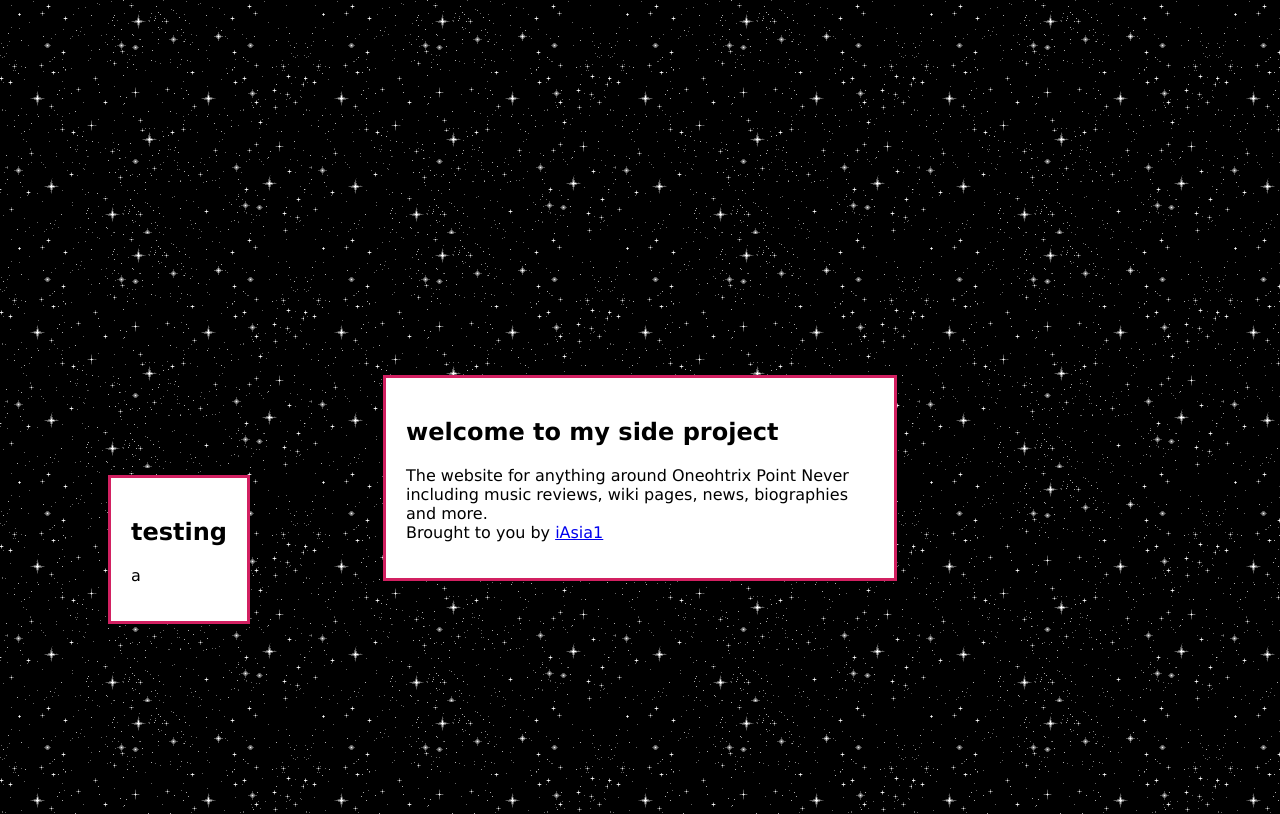
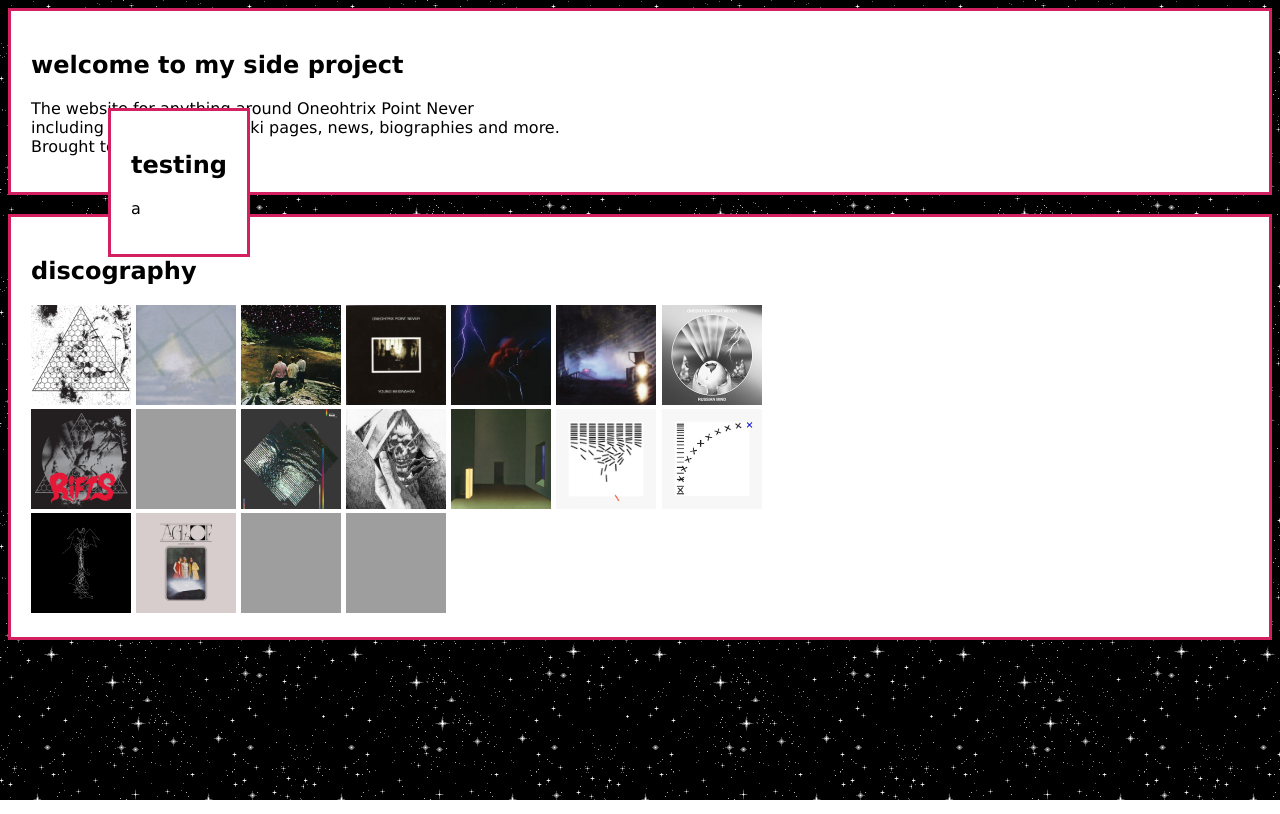
Before and after one commit to iAsia1/iasia1.github.io, a plain HTML site: page index.html in a window 1280 px wide. Shown: the top 814 px of the page. Drawn offline with Linux system fonts and the light colour scheme; grey boxes are pictures that could not be loaded.

Commit message:
no margin!

```diff
--- a/index.html
+++ b/index.html
@@ -21,7 +21,6 @@
                 background-color: white;
                 color: black;
                 padding: 20px;
-                margin: 375px;
             }
 
             .side {
```
